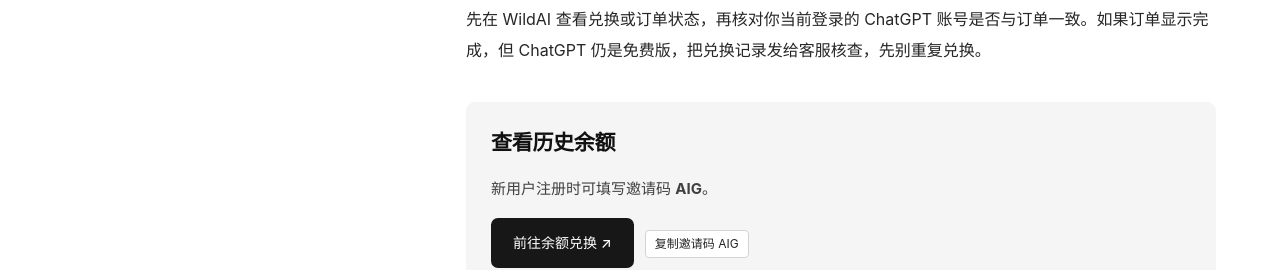
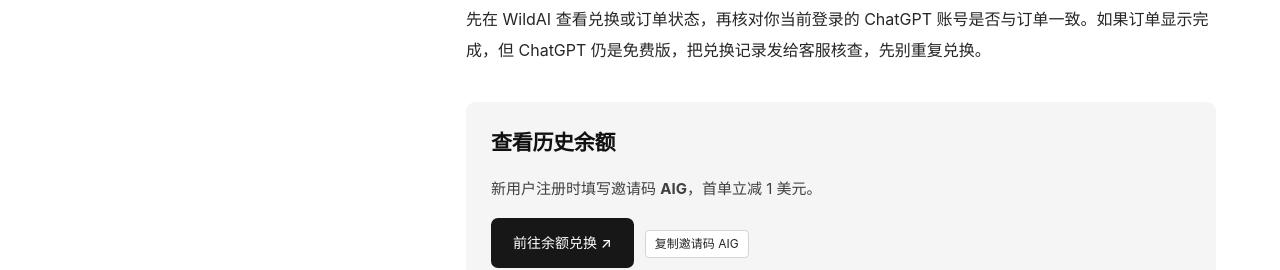
Before and after one commit to bewildAI/wildai-help, a plain HTML site: page guides/wildcard-balance-redeem/index.html in a window 1280 px wide. Shown: the part 2063-2333 px from the top of the page. Drawn offline with Linux system fonts and the light colour scheme.

Commit message:
Clarify AIG first-order discount

```diff
--- a/guides/wildcard-balance-redeem/index.html
+++ b/guides/wildcard-balance-redeem/index.html
@@ -32,6 +32,6 @@ if (location.hostname === 'wildai.help' || location.hostname === 'www.wildai.hel
 <h2 id="section-3">兑换后 ChatGPT 还是免费版怎么办？</h2>
 <p>先在 WildAI 查看兑换或订单状态，再核对你当前登录的 ChatGPT 账号是否与订单一致。如果订单显示完成，但 ChatGPT 仍是免费版，把兑换记录发给客服核查，先别重复兑换。</p>
 </div>
-<div class="article-cta"><h2>查看历史余额</h2><p>新用户注册时可填写邀请码 <strong>AIG</strong>。</p><a class="button" href="https://bewild.ai/redeem?code=AIG&amp;utm_source=wildai_help&utm_medium=referral&utm_content=wildcard-balance-redeem">前往余额兑换 ↗</a> <button class="copy-code" data-copy="AIG">复制邀请码 AIG</button></div>
+<div class="article-cta"><h2>查看历史余额</h2><p>新用户注册时填写邀请码 <strong>AIG</strong>，首单立减 1 美元。</p><a class="button" href="https://bewild.ai/redeem?code=AIG&amp;utm_source=wildai_help&utm_medium=referral&utm_content=wildcard-balance-redeem">前往余额兑换 ↗</a> <button class="copy-code" data-copy="AIG">复制邀请码 AIG</button></div>
 <div class="related"><h2>继续阅读</h2><a href="/guides/what-is-wildai/">WildAI 是什么？官网入口与使用教程 →</a><a href="/guides/chatgpt-subscription/">ChatGPT 订阅图文教程 →</a><a href="/guides/wildai-official-site/">WildAI 官网入口与域名说明 →</a><a href="/guides/wildai-refund/">WildAI 退款与售后说明 →</a></div>
 </article></main><footer><div class="wrap footer-top"><a class="brand" href="/"><img alt="WildAI" class="official-logo" fetchpriority="high" height="30" src="/assets/optimized/wildai-logo.3e92c2f512a7.svg" width="131"/><span class="brand-sub">帮助中心</span></a><p>让每一次订阅，都更清楚一点。</p><a href="/about/">内容说明与推荐披露 ↗</a></div><div class="wrap footer-bottom"><span>© 2026 WildAI 帮助中心</span><span>非 OpenAI / Anthropic 官方网站 · 推荐邀请码 AIG</span></div></footer></body></html>
```
